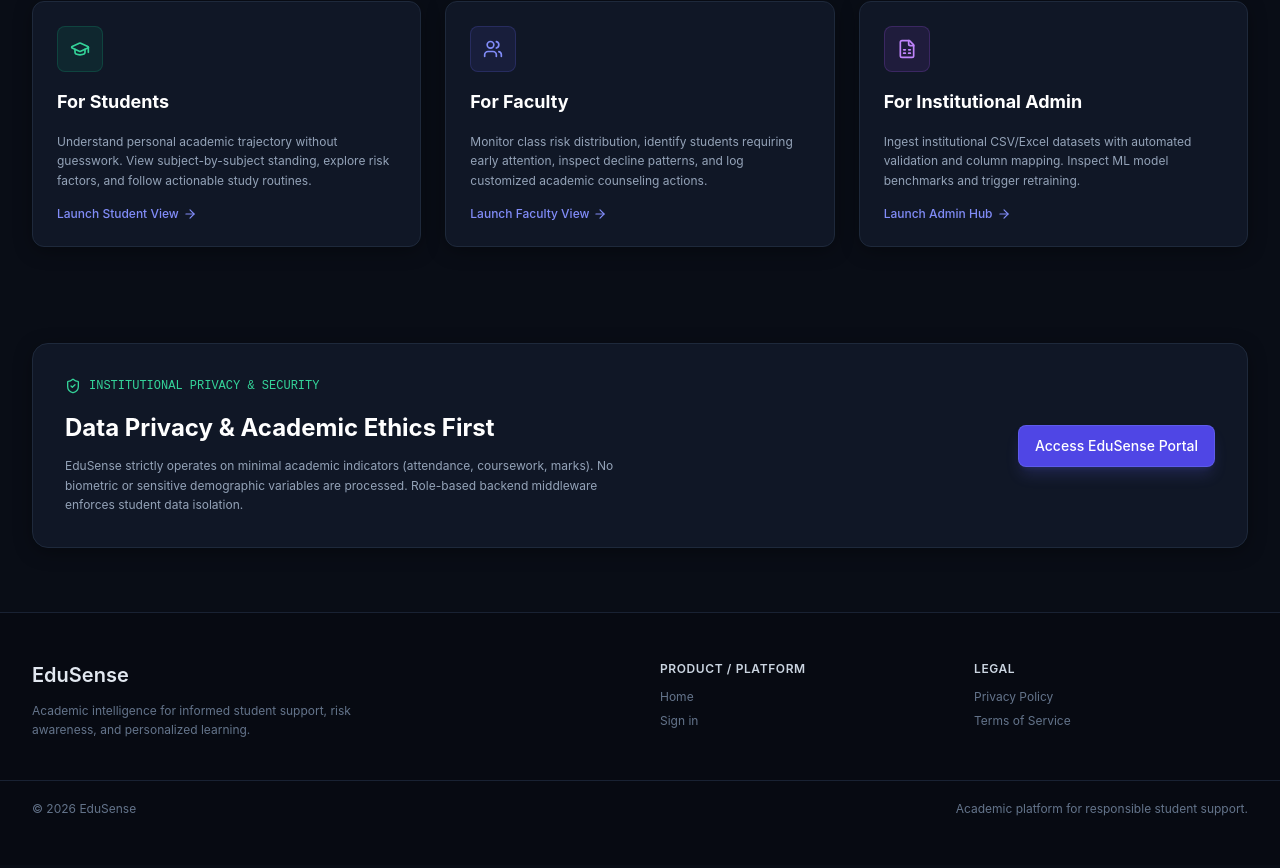
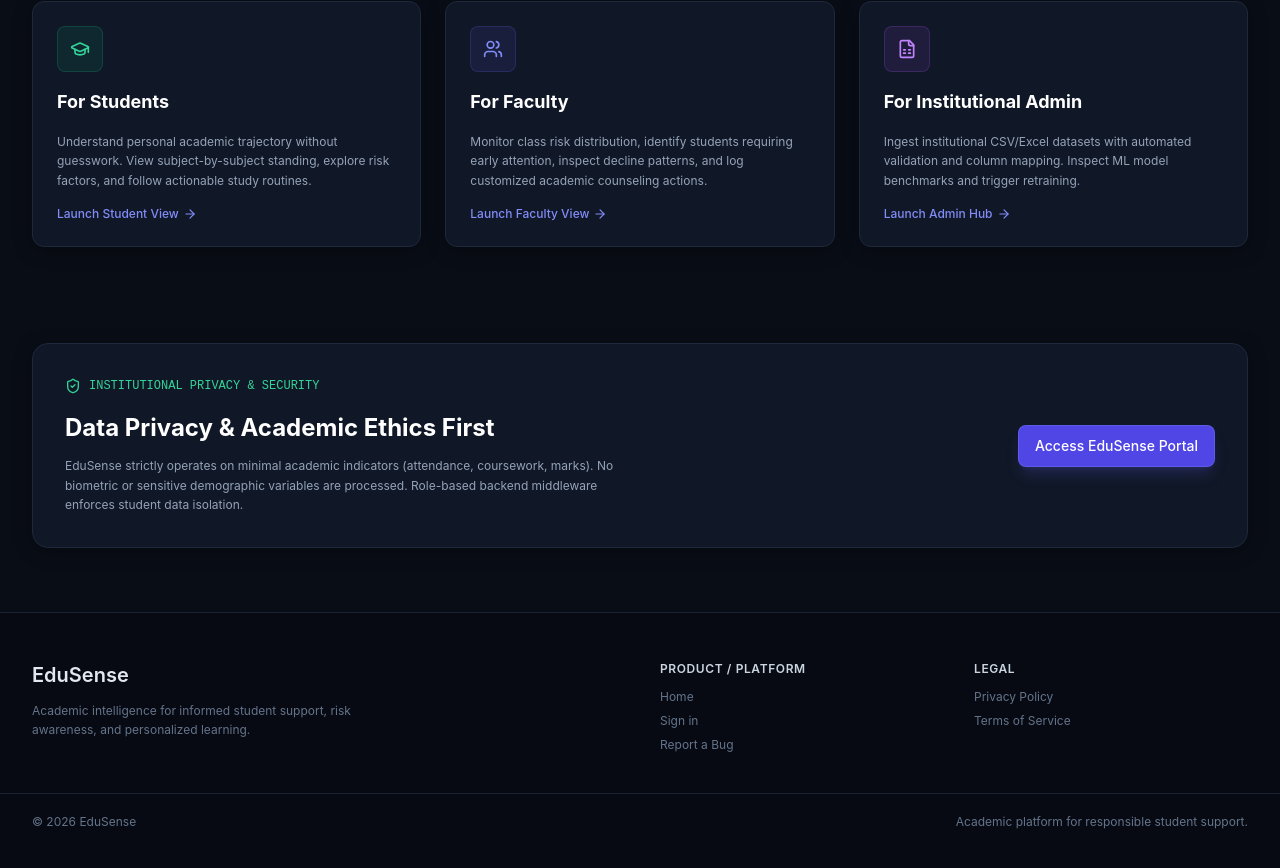
Before and after one commit to VikasCodesDev/edusense, a Next.js app in the folder frontend/: page / in a window 1280 px wide. Shown: the part 2285-3153 px from the top of the page. Built offline with nearby package versions, Linux system fonts and the light colour scheme; no server answers.

Commit message:
initial commit

```diff
--- a/frontend/src/app/layout.tsx
+++ b/frontend/src/app/layout.tsx
@@ -25,7 +25,7 @@ export default function RootLayout({
           <footer className="border-t border-slate-800/80 bg-[#070a12] py-12 text-xs text-slate-500">
             <div className="max-w-7xl mx-auto px-4 sm:px-6 lg:px-8 grid grid-cols-1 sm:grid-cols-2 lg:grid-cols-4 gap-10">
               <div className="space-y-3 lg:col-span-2"><p className="font-semibold text-xl text-slate-200">EduSense</p><p className="max-w-sm leading-relaxed">Academic intelligence for informed student support, risk awareness, and personalized learning.</p></div>
-              <div className="space-y-3"><p className="font-semibold uppercase tracking-wider text-slate-300">Product / Platform</p><div className="flex flex-col gap-2"><Link href="/" className="hover:text-indigo-400">Home</Link><Link href="/login" className="hover:text-indigo-400">Sign in</Link></div></div>
+              <div className="space-y-3"><p className="font-semibold uppercase tracking-wider text-slate-300">Product / Platform</p><div className="flex flex-col gap-2"><Link href="/" className="hover:text-indigo-400">Home</Link><Link href="/login" className="hover:text-indigo-400">Sign in</Link><Link href="/report-bug" className="hover:text-indigo-400">Report a Bug</Link></div></div>
               <div className="space-y-3"><p className="font-semibold uppercase tracking-wider text-slate-300">Legal</p><div className="flex flex-col gap-2"><Link href="/privacy" className="hover:text-indigo-400">Privacy Policy</Link><Link href="/terms" className="hover:text-indigo-400">Terms of Service</Link></div></div>
             </div>
             <div className="max-w-7xl mx-auto px-4 sm:px-6 lg:px-8 mt-10 pt-5 border-t border-slate-800/80 flex flex-col sm:flex-row justify-between gap-2"><span>© {new Date().getFullYear()} EduSense</span><span>Academic platform for responsible student support.</span></div>
```
